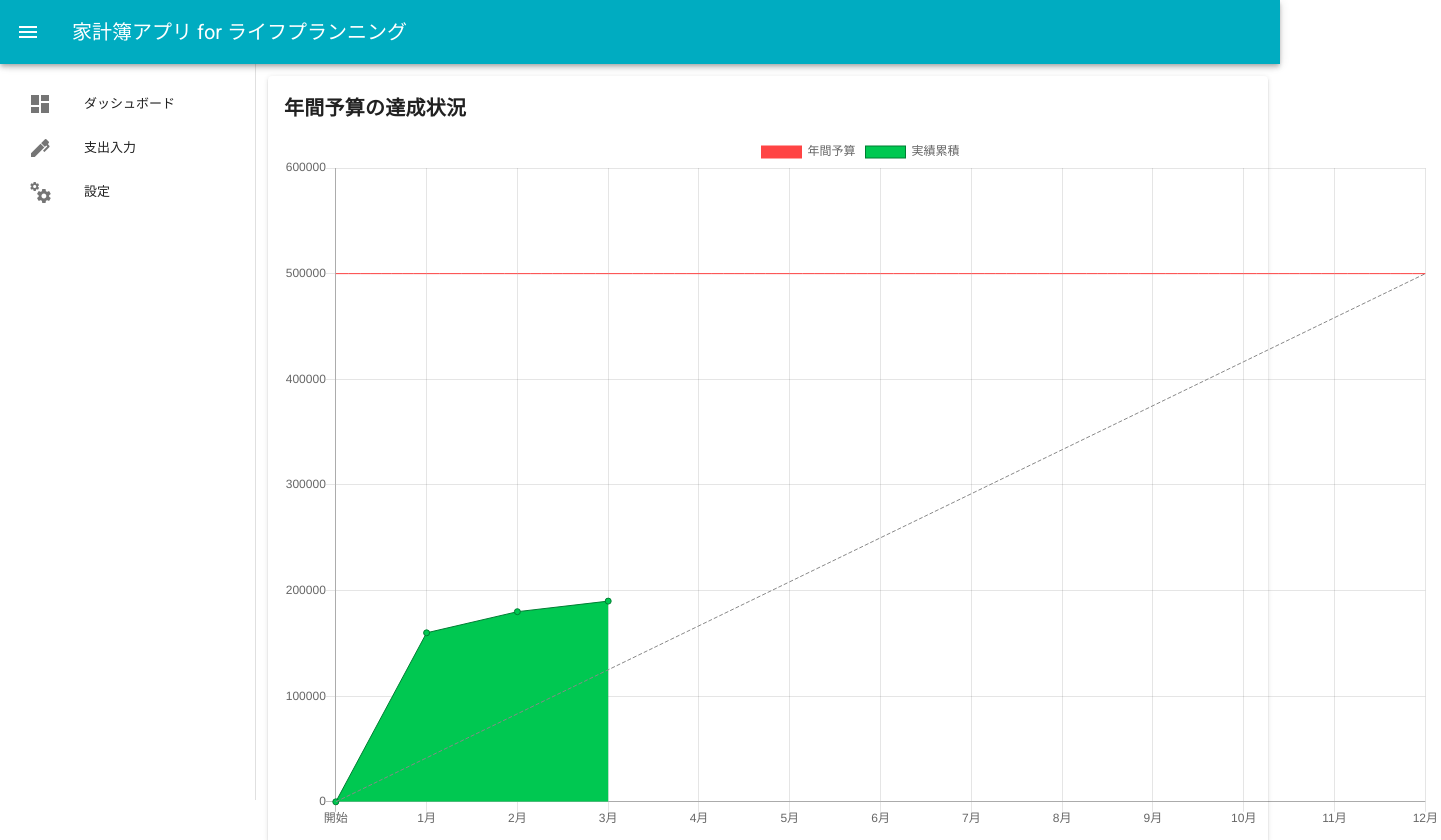
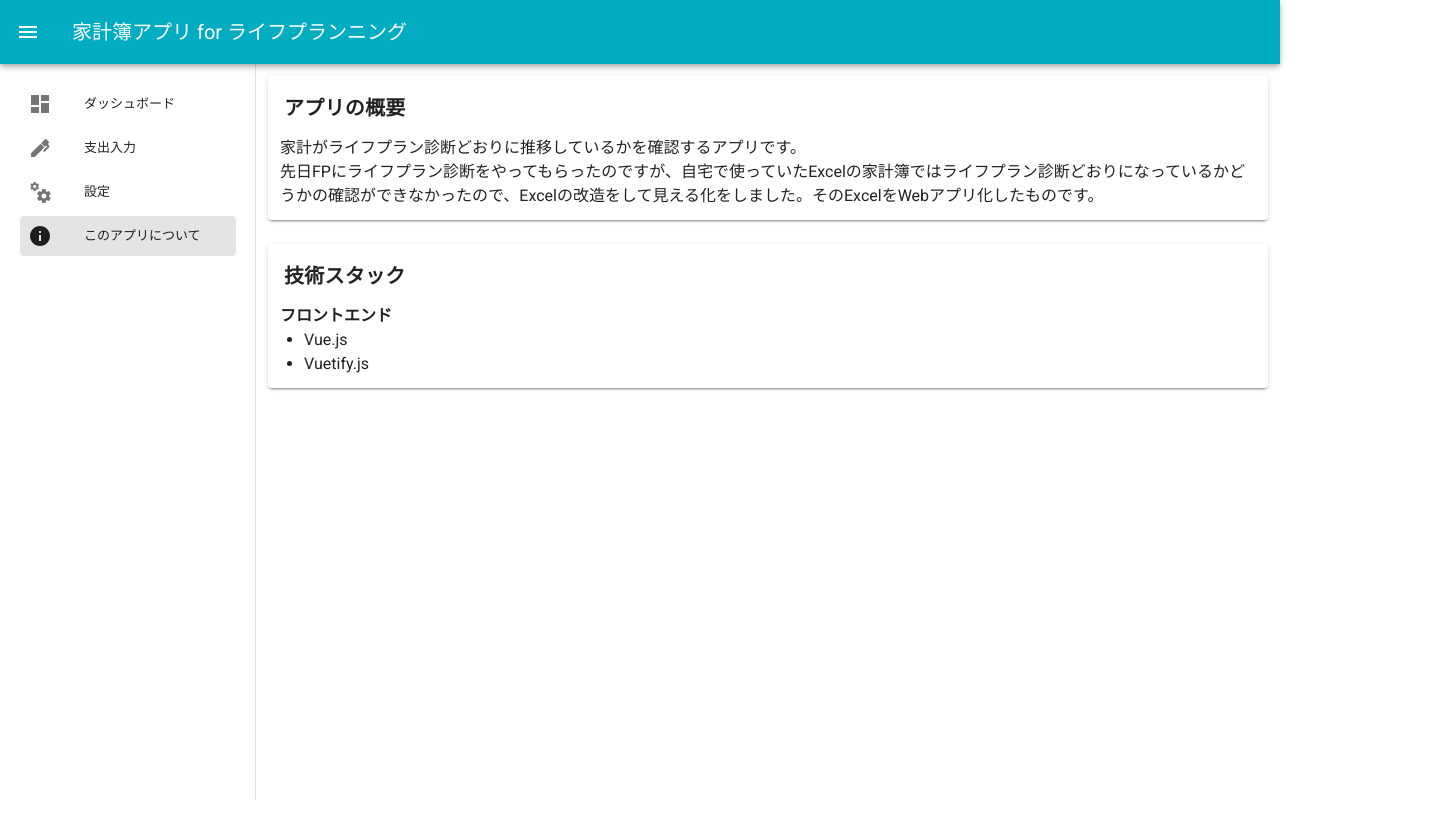
Before and after one commit to pocky34/household-acount-app-for-life-plan, a Vue app: page /about in a window 1280 px wide. Shown: the top 840 px of the page, 1441 px wide, since content can reach past the window. After the commit the page ends 800 px from the top, so only its background shows below. Built offline with nearby package versions, Linux system fonts and the light colour scheme.

Commit message:
Aboutページの追加

```diff
--- a/package.json
+++ b/package.json
@@ -15,11 +15,13 @@
     "normalize.css": "^8.0.1",
     "vue": "^2.6.11",
     "vue-chartjs": "^3.5.0",
+    "vue-router": "^3.2.0",
     "vuetify": "^2.2.11"
   },
   "devDependencies": {
     "@vue/cli-plugin-babel": "~4.3.0",
     "@vue/cli-plugin-eslint": "~4.3.0",
+    "@vue/cli-plugin-router": "^4.4.3",
     "@vue/cli-service": "~4.3.0",
     "babel-eslint": "^10.1.0",
     "eslint": "^6.7.2",
@@ -27,6 +29,7 @@
     "sass": "^1.19.0",
     "sass-loader": "^8.0.0",
     "vue-cli-plugin-vuetify": "~2.0.5",
+    "vue-router": "^3.3.3",
     "vue-template-compiler": "^2.6.11",
     "vuetify-loader": "^1.3.0"
   },
--- a/src/App.vue
+++ b/src/App.vue
@@ -3,7 +3,7 @@
     <v-navigation-drawer app v-model="drawer" clipped>
       <v-container>
         <v-list dense nav>
-          <v-list-item v-for="nav_list in nav_lists" :key="nav_list.name">
+          <v-list-item v-for="nav_list in nav_lists" :key="nav_list.name" :to="nav_list.link">
             <v-list-item-icon>
               <v-icon>{{ nav_list.icon }}</v-icon>
             </v-list-item-icon>
@@ -22,27 +22,21 @@
     </v-app-bar>
 
     <v-content>
-      <Main />
+      <router-view />
     </v-content>
   </v-app>
 </template>
 
 <script>
-import Main from './components/Main';
-
 export default {
   name: 'App',
-
-  components: {
-    Main,
-  },
-
   data: () => ({
     drawer: null,
     nav_lists: [
-      { name: 'ダッシュボード', icon: 'mdi-view-dashboard' },
+      { name: 'ダッシュボード', icon: 'mdi-view-dashboard', link: '/' },
       { name: '支出入力', icon: 'mdi-pen' },
       { name: '設定', icon: 'mdi-cogs' },
+      { name: 'このアプリについて', icon: 'mdi-information', link: '/about' },
     ]
   }),
 };
--- /dev/null
+++ b/src/components/cards/DescriptionCard.vue
@@ -0,0 +1,15 @@
+<template>
+  <v-card>
+    <v-card-title class="font-weight-bold pb-0">アプリの概要</v-card-title>
+    <v-container>
+      家計がライフプラン診断どおりに推移しているかを確認するアプリです。
+      <br />先日FPにライフプラン診断をやってもらったのですが、自宅で使っていたExcelの家計簿ではライフプラン診断どおりになっているかどうかの確認ができなかったので、Excelの改造をして見える化をしました。そのExcelをWebアプリ化したものです。
+    </v-container>
+  </v-card>
+</template>
+
+<script>
+</script>
+
+<style>
+</style>
--- /dev/null
+++ b/src/components/cards/TechnicalStackCard.vue
@@ -0,0 +1,18 @@
+<template>
+  <v-card>
+    <v-card-title class="font-weight-bold pb-0">技術スタック</v-card-title>
+    <v-container>
+      <h4>フロントエンド</h4>
+      <ul>
+        <li>Vue.js</li>
+        <li>Vuetify.js</li>
+      </ul>
+    </v-container>
+  </v-card>
+</template>
+
+<script>
+</script>
+
+<style>
+</style>
--- a/src/main.js
+++ b/src/main.js
@@ -1,10 +1,12 @@
 import Vue from 'vue'
 import App from './App.vue'
 import vuetify from './plugins/vuetify';
+import router from './router'
 
 Vue.config.productionTip = false
 
 new Vue({
   vuetify,
+  router,
   render: h => h(App)
 }).$mount('#app')
--- /dev/null
+++ b/src/router/index.js
@@ -0,0 +1,31 @@
+import Vue from 'vue'
+import VueRouter from 'vue-router'
+// import Home from '../views/Home.vue'
+import Main from '@/views/Main.vue'
+
+Vue.use(VueRouter)
+
+const routes = [
+  {
+    path: '/',
+    name: 'Main',
+    // component: Home
+    component: Main
+  },
+  {
+    path: '/about',
+    name: 'About',
+    // route level code-splitting
+    // this generates a separate chunk (about.[hash].js) for this route
+    // which is lazy-loaded when the route is visited.
+    component: () => import(/* webpackChunkName: "about" */ '../views/About.vue')
+  }
+]
+
+const router = new VueRouter({
+  mode: 'history',
+  base: process.env.BASE_URL,
+  routes
+})
+
+export default router
--- /dev/null
+++ b/src/views/About.vue
@@ -0,0 +1,24 @@
+<template>
+  <v-container fluid>
+    <v-row>
+      <v-col cols="12">
+        <description-card />
+      </v-col>
+      <v-col cols="12">
+        <technical-stack-card />
+      </v-col>
+    </v-row>
+  </v-container>
+</template>
+
+<script>
+import DescriptionCard from '@/components/cards/DescriptionCard.vue';
+import TechnicalStackCard from '@/components/cards/TechnicalStackCard.vue';
+
+export default {
+  components: {
+    DescriptionCard,
+    TechnicalStackCard,
+  },
+};
+</script>
--- a/src/components/Main.vue
+++ b/src/views/Main.vue
@@ -1,6 +1,5 @@
 <template>
-  <div>
-    <v-container fluid fill-height>
+  <v-container fluid>
     <v-row>
       <v-col cols="12">
         <monthly-expense-chart-card />
@@ -10,7 +9,6 @@
       </v-col>
     </v-row>
   </v-container>
-  </div>
 </template>
 
 <script>
```
Also changed, not shown: 14 other files (tests, documents, lock files or other folders). Lines whose indentation alone changed are shown as unchanged.
